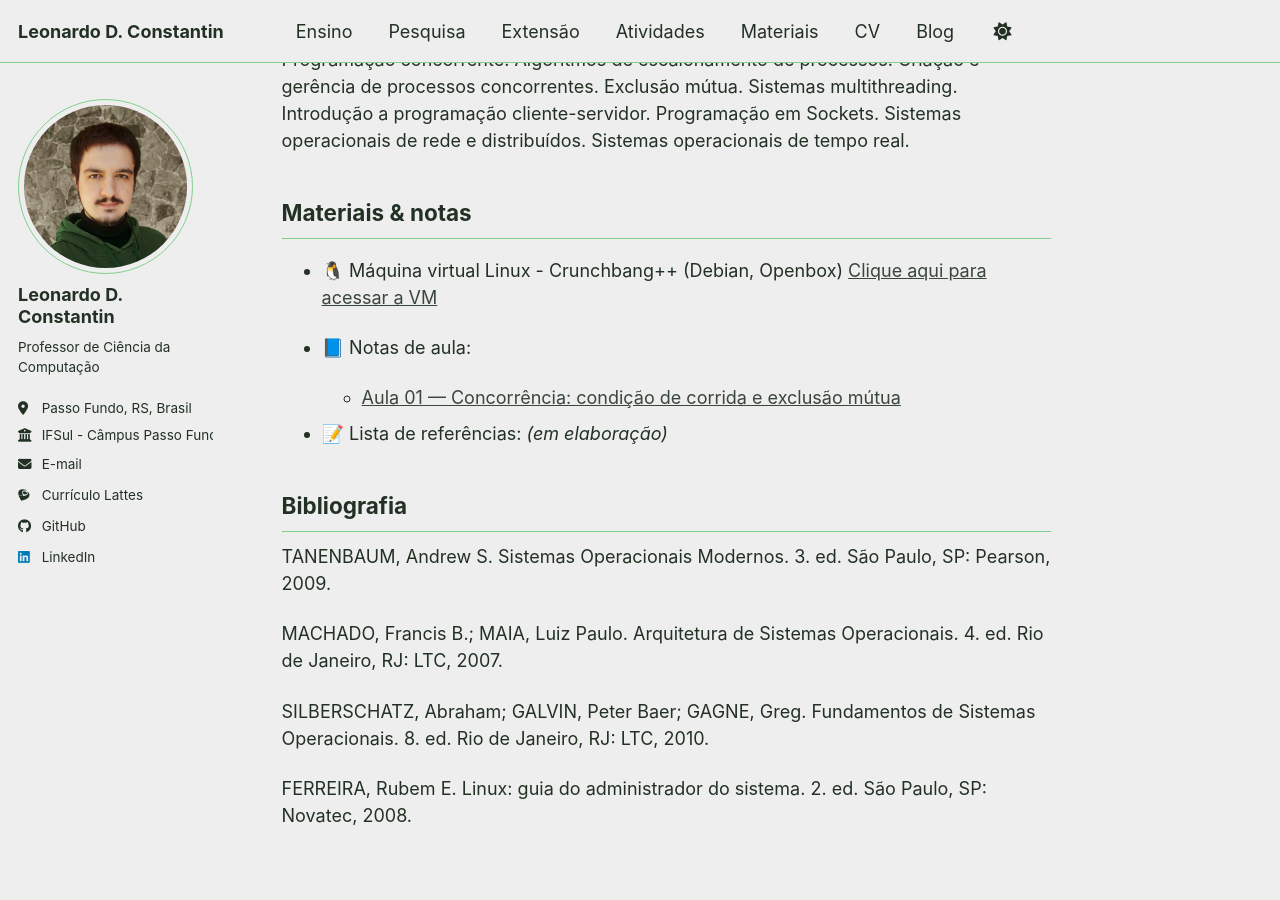
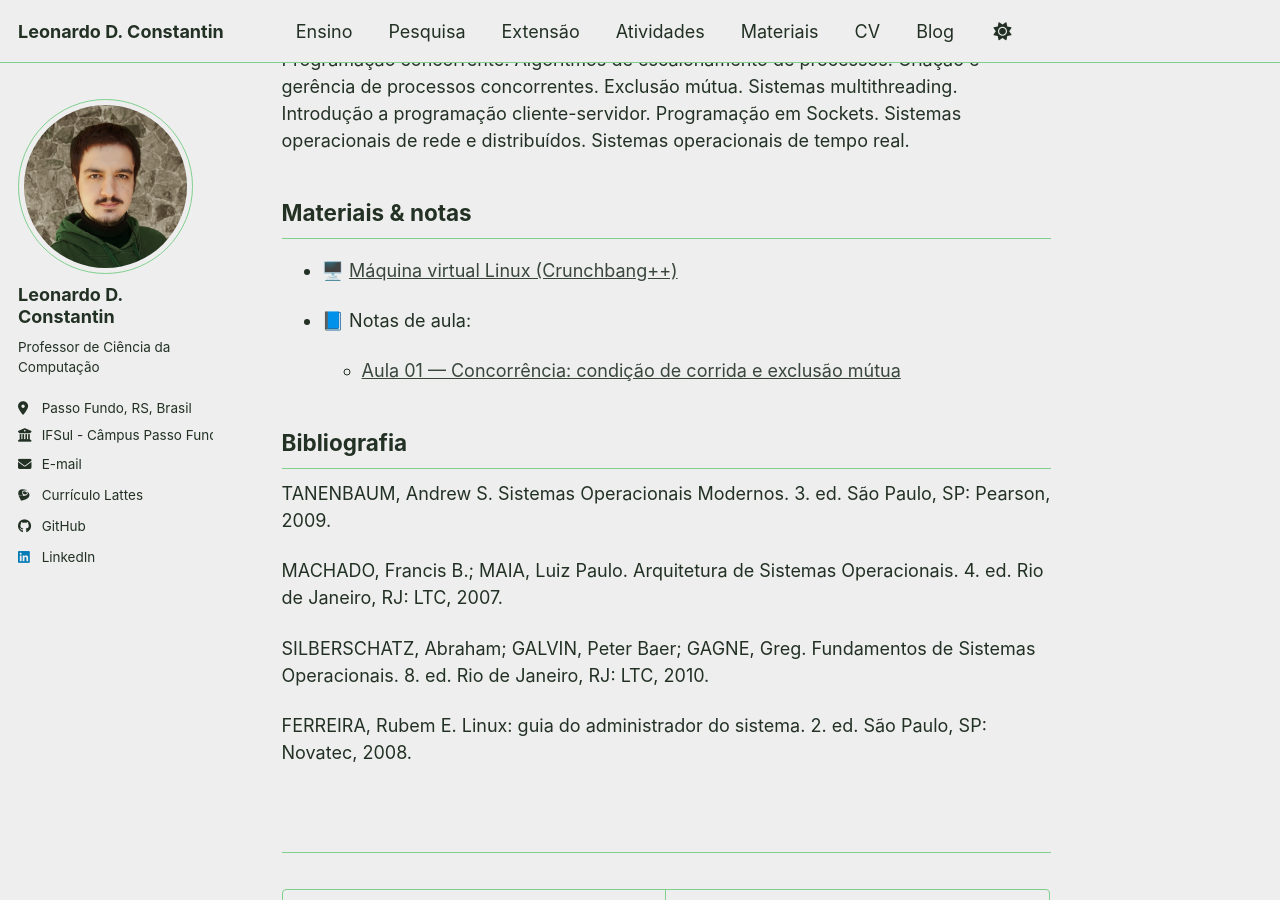
Before and after one commit to ldconstantin/ldconstantin.github.io, a Jekyll site: the page built from _collections/_teaching/operating-systems-ii-pt.md, in a window 1280 px wide and 900 px high, scrolled down 457 px. Built offline with Jekyll 4.4.1, drawn with Linux system fonts in a browser that asks for light colours; some web fonts are replaced; a script bundle is joined from its source files by our own code; library files that are not in the unit come from our copies.

Commit message:
pequenas alterações na home de SO2

```diff
--- a/_collections/_teaching/operating-systems-ii-pt.md
+++ b/_collections/_teaching/operating-systems-ii-pt.md
@@ -31,14 +31,10 @@ operacionais de tempo real.
 
 ## Materiais & notas
 
-- 🐧 Máquina virtual Linux - Crunchbang++ (Debian, Openbox)
-[Clique aqui para acessar a VM](https://drive.google.com/drive/folders/1nZ_wcUYjC9bjxpQMTmoRPEySMRajN1uJ?usp=drive_link)
+- 🖥️ [Máquina virtual Linux (Crunchbang++)](https://drive.google.com/drive/folders/1nZ_wcUYjC9bjxpQMTmoRPEySMRajN1uJ?usp=drive_link)
 
 - 📘 Notas de aula:
-
   - [Aula 01 — Concorrência: condição de corrida e exclusão mútua](/ensino/sistemas-operacionais-ii/aula-01-concorrencia/)
-
-- 📝 Lista de referências: *(em elaboração)*
 
 ## Bibliografia
 
```
